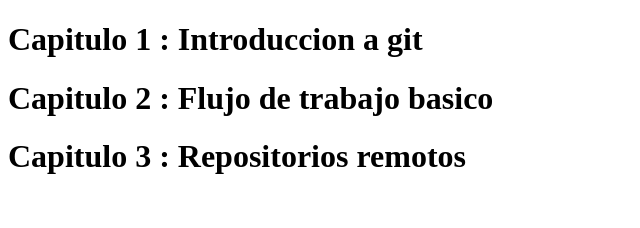
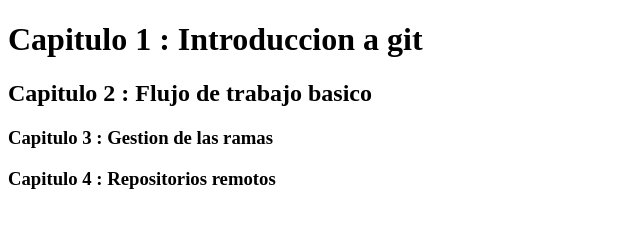
Before and after one commit to ktop1/Libro, a plain HTML site: page index.html in a window 1280 px wide. Shown: the whole page, without its empty margins (0-640 px from the left). Drawn offline with Linux system fonts and the light colour scheme.

Commit message:
Agregado el capitulo 3 sobre gestion de ramas al indice.

```diff
--- a/index.html
+++ b/index.html
@@ -8,7 +8,8 @@
 </head>
 <body>
     <h1>Capitulo 1 : Introduccion a git</h1>
-    <h1>Capitulo 2 : Flujo de trabajo basico</h1>
-    <h1>Capitulo 3 : Repositorios remotos</h1>
+    <h2>Capitulo 2 : Flujo de trabajo basico</h2>
+    <h3>Capitulo 3 : Gestion de las ramas</h3>
+    <h3>Capitulo 4 : Repositorios remotos</h3>
 </body>
 </html>
```
